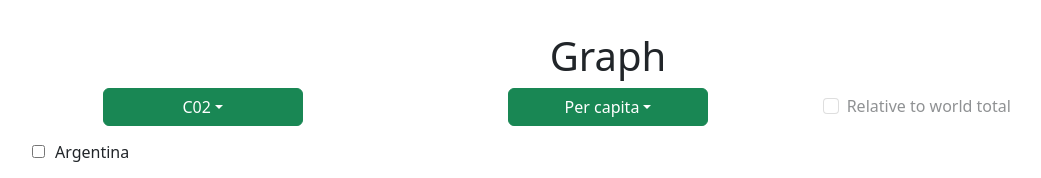
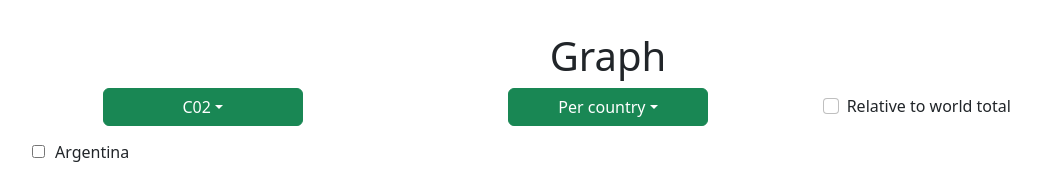
Before and after one commit to 2034254/FinalProjectDBTWA, a React (Vite) app in the folder Frontend/my-auth-app/: page /Graph in a window 1280 px wide. Shown: the top 178 px of the page, without its empty margins (32-1073 px from the left). Built offline with nearby package versions, Linux system fonts and the light colour scheme; sample sign-in values are in the browser's storage.

Commit message:
commit and push graph jsx

```diff
--- a/Frontend/my-auth-app/src/views/Graph.jsx
+++ b/Frontend/my-auth-app/src/views/Graph.jsx
@@ -13,39 +13,86 @@ function Graph() {
     const [xyz, setImage] = useState("");
     const navigate = useNavigate();
     const [selectedOption, setSelectedOption] = useState('C02');
-    const [selectedOption2, setSelectedOption2] = useState('Per capita');
+    const [selectedOption2, setSelectedOption2] = useState('Per country');
+
     const [optionsDict, setOptionsDict] = useState({});
 
     const [selectedCountries, setSelectedCountries] = useState([]);
+    const [selectedGraph, setSelectedGraph] = useState([]);
+
+    const [isDisabled, setIsDisabled] = useState(false);
+
+    const [isRelative, setIsRelative] = useState(false);
+
+    // This code sets up a useEffect hook that updates the optionsDict whenever the selected graph or selected countries changes.
 
     useEffect(() => {
-        const newOptionsDict = { option1: selectedOption, option2: selectedOption2 };
+
+        const newOptionsDict = { graphType: selectedGraph, country: selectedCountries };
+
         setOptionsDict(newOptionsDict);
-    }, [selectedOption, selectedOption2]);
+
+        console.log('newOptionsDict: ', newOptionsDict);
+
+    }, [selectedGraph, selectedCountries]);
+
 
 
 
     const handleSelect = (eventKey) => {
         setSelectedOption(eventKey);
+        if (eventKey === "Methane") {
+            setSelectedGraph("annual_methane_emissions");
+            document.getElementById("flexCheckDefault").disabled = true;
+            handleSelect2("Per country");
+            setIsDisabled(true)
+            setIsRelative(false)
+
+
+        } else if (eventKey === "C02") {
+            setSelectedGraph("annual_co₂_emissions");
+            document.getElementById("flexCheckDefault").disabled = false;
+            setIsDisabled(false)
+
+
+
+        } else if (eventKey === "Nitrous Oxide") {
+            setSelectedGraph("annual_nitrous_oxide_emissions");
+            document.getElementById("flexCheckDefault").disabled = true;
+            handleSelect2("Per country");
+            setIsDisabled(true)
+            setIsRelative(false)
+        }
     };
 
-    {/*const handleSelect = (eventKey) => {
-    setSelectedOption(eventKey);
-    if (eventKey === "Methane" || eventKey === "Nitrous Oxide") {
-        setSelectedOption2("Per country");
-        document.getElementById("flexCheckDefault").disabled = true;
-    } else if (eventKey === "C02") {
-        setSelectedOption2("Per county");
-        setSelectedOption2("Per capita");
-        setSelectedOption2("Per $ of GDP");
-        document.getElementById("flexCheckDefault").disabled = false;
-    }
-};
-*/ }
 
     const handleSelect2 = (eventKey) => {
+
         setSelectedOption2(eventKey);
+
+        if (eventKey == "Per capita") {
+            setSelectedGraph("per_capita_co2");
+        } else if (eventKey == "Per $ of GDP") {
+            setSelectedGraph("per_gdp_co2");
+        } else if (eventKey == "Per country") {
+            if(selectedOption=="C02"){
+                setSelectedGraph("annual_co₂_emissions");}
+
+        }
+    }
+
+
+    const handleCheckboxChange = (event) => {
+      setIsRelative(event.target.checked);
+      console.log('isRelative: ', isRelative);
+
+        setIsDisabled(true)
+        setSelectedGraph('c02_emmissions_worldtotal')
+      // Do something else based on the value of `event.target.checked`
     };
+
+
+
 
         const handleImage = async (e) => {
             e.preventDefault();
@@ -58,7 +105,7 @@ function Graph() {
                 },
                 body: JSON.stringify({
                     countries: selectedCountries,
-                options: optionsDict,
+                    graphType: selectedGraph,
                 }),
 
             }
@@ -84,11 +131,14 @@ function Graph() {
             const country = e.target.value;
             if (e.target.checked) {
                 setSelectedCountries([...selectedCountries, country]);
+
             } else {
                 setSelectedCountries(selectedCountries.filter(c => c !== country));
+
             }
+
         };
-
+        //console.log(selectedCountries)
 
 
 
@@ -112,7 +162,7 @@ function Graph() {
         }, [])
 
         return (
-        <div style={{width:"100%"}}>
+            <div style={{ width: "100%" }}>
 
                 <h1>Graph</h1>
 
@@ -123,10 +173,9 @@ function Graph() {
                                 <Dropdown.Toggle variant="success" id="dropdown-basic" className="custom-dropdown">
                                     {selectedOption}
                                 </Dropdown.Toggle>
-                            <Dropdown.Menu>
+                                <Dropdown.Menu >
                                     <Dropdown.Item eventKey="C02" className="my-dropdown-item">C02</Dropdown.Item>
-                                {//<Dropdown.Item eventKey="All GHGs" className="my-dropdown-item">All GHGs</Dropdown.Item>
-                                }
+
                                     <Dropdown.Item eventKey="Methane" className="my-dropdown-item">Methane</Dropdown.Item>
                                     <Dropdown.Item eventKey="Nitrous Oxide" className="my-dropdown-item">Nitrous Oxide</Dropdown.Item>
                                 </Dropdown.Menu>
@@ -134,23 +183,21 @@ function Graph() {
                         </div>
                         <div className="col order-5 d-flex">
                             <div className="form-check align-self-center">
-                            <input className="form-check-input" type="checkbox" value="" id="flexCheckDefault" disabled/>
+                                <input className="form-check-input" type="checkbox" value="" id="flexCheckDefault" checked={isRelative} onChange={handleCheckboxChange}/>
                                 <label className="form-check-label" htmlFor="flexCheckDefault">
                                     Relative to world total
                                 </label>
                             </div>
                         </div>
                         <div className="col order-1">
-                        <Dropdown onSelect={handleSelect2} >
-                            <Dropdown.Toggle variant="success" id="dropdown-basic" className="custom-dropdown">
+                            <Dropdown id="drop_down_2" onSelect={handleSelect2} >
+                                <Dropdown.Toggle variant="success" id="dropdown-basic2" className="custom-dropdown">
                                     {selectedOption2}
                                 </Dropdown.Toggle>
                                 <Dropdown.Menu>
-                                <Dropdown.Item eventKey="Per capita" className="my-dropdown-item">Per capita</Dropdown.Item>
                                     <Dropdown.Item eventKey="Per country" className="my-dropdown-item">Per country</Dropdown.Item>
-                                {//<Dropdown.Item eventKey="Cumulative" className="my-dropdown-item">Cumulative</Dropdown.Item>
-                                }{//<Dropdown.Item eventKey="Per MWh of Energy" className="my-dropdown-item">Per MWh of Energy</Dropdown.Item>
-                                }<Dropdown.Item eventKey="Per $ of GDP" className="my-dropdown-item">Per $ of GDP</Dropdown.Item>
+                                    <Dropdown.Item id="per_capita" eventKey="Per capita" className="my-dropdown-item" disabled={isDisabled}>Per capita</Dropdown.Item>
+                                    <Dropdown.Item id="per_gdp" eventKey="Per $ of GDP" className="my-dropdown-item" disabled={isDisabled}>Per $ of GDP</Dropdown.Item>
                                 </Dropdown.Menu>
                             </Dropdown>
                         </div>
@@ -158,28 +205,28 @@ function Graph() {
                     <div className='row my-2 d-flex'>
                         <div className='col col-2  px-0'>
                             <ul className='text-left'>
-                            <li className='checkBoxHigh text-left'><input type="checkbox"  onChange={handleCountryChange} value='Argentina'/>Argentina</li>
-                            <li className='checkBoxHigh text-left'><input type="checkbox" onChange={handleCountryChange} value='Australia'/>Australia</li>
-                            <li className='checkBoxHigh text-left'><input type="checkbox" onChange={handleCountryChange} value='Brazil'/>Brazil</li>
-                            <li className='checkBoxHigh text-left'><input type="checkbox" onChange={handleCountryChange} value='Canada'/>Canada</li>
-                            <li className='checkBoxHigh text-left'><input type="checkbox" onChange={handleCountryChange} value='China'/>China</li>
-                            <li className='checkBoxHigh text-left'><input type="checkbox" onChange={handleCountryChange} value='Europe'/>Europe</li>
-                            <li className='checkBoxHigh text-left'><input type="checkbox" onChange={handleCountryChange} value='France'/>France</li>
-                            <li className='checkBoxHigh text-left'><input type="checkbox" onChange={handleCountryChange} value='Germany'/>Germany</li>
-                            <li className='checkBoxHigh text-left'><input type="checkbox" onChange={handleCountryChange} value='Italy'/>Italy</li>
-                            <li className='checkBoxHigh text-left'><input type="checkbox" onChange={handleCountryChange} value='India'/>India</li>
-                            <li className='checkBoxHigh text-left'><input type="checkbox" onChange={handleCountryChange} value='Indonesia'/>Indonesia</li>
-                            <li className='checkBoxHigh text-left'><input type="checkbox" onChange={handleCountryChange} value='Japan'/>Japan</li>
-                            <li className='checkBoxHigh text-left'><input type="checkbox" onChange={handleCountryChange} value='Mexico'/>Mexico</li>
-                            <li className='checkBoxHigh text-left'><input type="checkbox" onChange={handleCountryChange} value='Russia'/>Russia</li>
-                            <li className='checkBoxHigh text-left'><input type="checkbox" onChange={handleCountryChange} value='Saudi Arabia'/>Saudi Arabia</li>
-                            <li className='checkBoxHigh text-left'><input type="checkbox" onChange={handleCountryChange} value='South Africa'/>South Africa</li>
-                            <li className='checkBoxHigh text-left'><input type="checkbox" onChange={handleCountryChange} value='South Korea'/>South Korea</li>
-                            <li className='checkBoxHigh text-left'><input type="checkbox" onChange={handleCountryChange} value='Turkey'/>Turkey</li>
-                            <li className='checkBoxHigh text-left'><input type="checkbox" onChange={handleCountryChange} value='Ukraine'/>Ukraine</li>
-                            <li className='checkBoxHigh text-left'><input type="checkbox" onChange={handleCountryChange} value='United Kingdom'/>United Kingdom</li>
-                            <li className='checkBoxHigh text-left'><input type="checkbox" onChange={handleCountryChange} value='United States'/>United States</li>
-                            <li className='checkBoxHigh text-left'><input type="checkbox" onChange={handleCountryChange} value='World'/>World</li>
+                                <li className='checkBoxHigh text-left'><input type="checkbox" onChange={handleCountryChange} value='Argentina' />Argentina</li>
+                                <li className='checkBoxHigh text-left'><input type="checkbox" onChange={handleCountryChange} value='Australia' />Australia</li>
+                                <li className='checkBoxHigh text-left'><input type="checkbox" onChange={handleCountryChange} value='Brazil' />Brazil</li>
+                                <li className='checkBoxHigh text-left'><input type="checkbox" onChange={handleCountryChange} value='Canada' />Canada</li>
+                                <li className='checkBoxHigh text-left'><input type="checkbox" onChange={handleCountryChange} value='China' />China</li>
+                                <li className='checkBoxHigh text-left'><input type="checkbox" onChange={handleCountryChange} value='Europe' />Europe</li>
+                                <li className='checkBoxHigh text-left'><input type="checkbox" onChange={handleCountryChange} value='France' />France</li>
+                                <li className='checkBoxHigh text-left'><input type="checkbox" onChange={handleCountryChange} value='Germany' />Germany</li>
+                                <li className='checkBoxHigh text-left'><input type="checkbox" onChange={handleCountryChange} value='Italy' />Italy</li>
+                                <li className='checkBoxHigh text-left'><input type="checkbox" onChange={handleCountryChange} value='India' />India</li>
+                                <li className='checkBoxHigh text-left'><input type="checkbox" onChange={handleCountryChange} value='Indonesia' />Indonesia</li>
+                                <li className='checkBoxHigh text-left'><input type="checkbox" onChange={handleCountryChange} value='Japan' />Japan</li>
+                                <li className='checkBoxHigh text-left'><input type="checkbox" onChange={handleCountryChange} value='Mexico' />Mexico</li>
+                                <li className='checkBoxHigh text-left'><input type="checkbox" onChange={handleCountryChange} value='Russia' />Russia</li>
+                                <li className='checkBoxHigh text-left'><input type="checkbox" onChange={handleCountryChange} value='Saudi Arabia' />Saudi Arabia</li>
+                                <li className='checkBoxHigh text-left'><input type="checkbox" onChange={handleCountryChange} value='South Africa' />South Africa</li>
+                                <li className='checkBoxHigh text-left'><input type="checkbox" onChange={handleCountryChange} value='South Korea' />South Korea</li>
+                                <li className='checkBoxHigh text-left'><input type="checkbox" onChange={handleCountryChange} value='Turkey' />Turkey</li>
+                                <li className='checkBoxHigh text-left'><input type="checkbox" onChange={handleCountryChange} value='Ukraine' />Ukraine</li>
+                                <li className='checkBoxHigh text-left'><input type="checkbox" onChange={handleCountryChange} value='United Kingdom' />United Kingdom</li>
+                                <li className='checkBoxHigh text-left'><input type="checkbox" onChange={handleCountryChange} value='United States' />United States</li>
+                                <li className='checkBoxHigh text-left'><input type="checkbox" onChange={handleCountryChange} value='World' />World</li>
                             </ul>
                         </div>
                         <div className='col col-2'></div>
```
Lines whose indentation alone changed are shown as unchanged.
